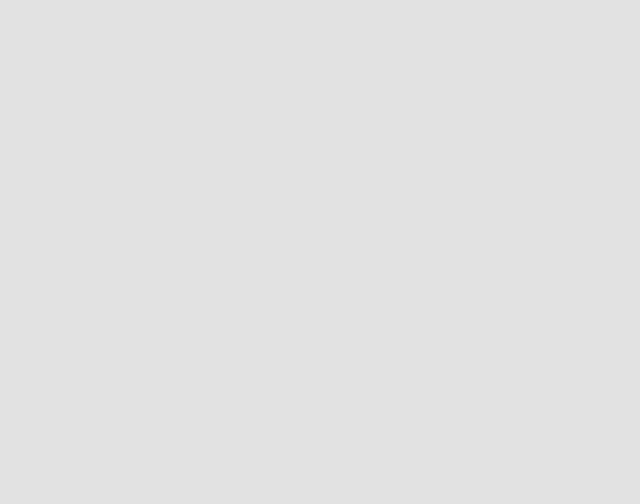
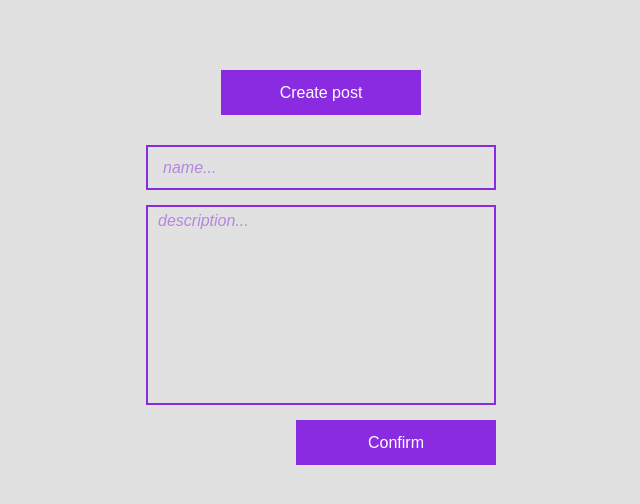
Before and after one commit to YuriProkopenko/posts, a React (Create React App) app: page / in a window 1280 px wide. Shown: the top 504 px of the page, without its empty margins (319-959 px from the left). Built offline with nearby package versions, Linux system fonts and the light colour scheme.

Commit message:
create Form component with module and creating markup in App

```diff
--- a/src/App.jsx
+++ b/src/App.jsx
@@ -1,9 +1,19 @@
+import Button from "./UI/Button";
+import PostsForm from "./components/PostsForm";
 import styles from "./App.module.css";
 
 const App = () => {
   return (
     <div className={styles["wrapper"]}>
-      <div className={styles["content"]}></div>
+      <div className={styles["content"]}>
+        <div className={styles["create-btn"]}>
+          <Button>Create post</Button>
+        </div>
+        <div className={styles["create-form"]}>
+          <PostsForm />
+        </div>
+        <div className={styles["posts"]}></div>
+      </div>
     </div>
   );
 };
--- a/src/App.module.css
+++ b/src/App.module.css
@@ -12,3 +12,17 @@
   grid-column: 2 / 3;
   padding: 55px 0px;
 }
+
+.create-btn {
+  display: grid;
+  align-items: center;
+  justify-content: center;
+  padding: 15px 0px;
+}
+
+.create-form {
+  display: grid;
+  align-items: center;
+  justify-content: center;
+  padding: 15px 0px;
+}
--- /dev/null
+++ b/src/components/PostsForm.jsx
@@ -0,0 +1,19 @@
+import TextInput from "../UI/TextInput";
+import TextArea from "../UI/TextArea";
+import Button from "../UI/Button";
+
+import styles from "./PostsForm.module.css";
+
+const PostsForm = () => {
+  return (
+    <div className={styles["wrapper"]}>
+      <TextInput placeholder="name..." />
+      <TextArea placeholder="description..." />
+      <div className={styles["confirm-btn"]}>
+        <Button>Confirm</Button>
+      </div>
+    </div>
+  );
+};
+
+export default PostsForm;
--- /dev/null
+++ b/src/components/PostsForm.module.css
@@ -0,0 +1,14 @@
+/* Posts form */
+
+.wrapper {
+  display: grid;
+  grid-auto-flow: row;
+  align-items: center;
+  justify-content: center;
+  row-gap: 15px;
+}
+
+.confirm-btn {
+  display: grid;
+  justify-content: end;
+}
```
